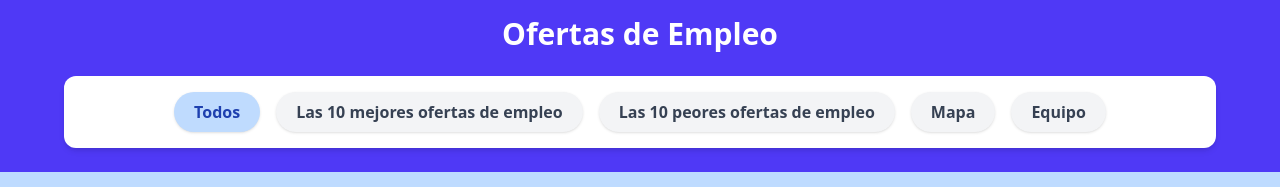
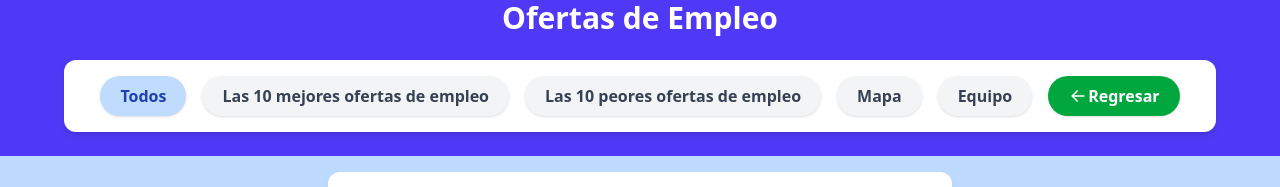
Before and after one commit to valu111/scraping, a website: page index2.html in a window 1280 px wide. Shown: the top 187 px of the page. Drawn offline with nearby package versions, Linux system fonts and the light colour scheme.

Commit message:
agrege boton de regresar al buscador en el index2.html

```diff
--- a/index2.html
+++ b/index2.html
@@ -16,7 +16,7 @@
       height: 400px;
       width: 100%;
       border-radius: 0.5rem;
-      }
+        }
 
     .active-tab {
       background-color: #bfdbfe; /* Tailwind blue-200 */
@@ -26,11 +26,11 @@
   </style>
 
 </head>
-<body class="bg-indigo-600 text-white py-4 shadow">
+<body class="bg-indigo-600 ">
 
-  <h1 class="text-3xl font-bold mb-6 text-center">Ofertas de Empleo</h1>
+  <h1 class="text-3xl font-bold mb-6 text-center text-white">Ofertas de Empleo</h1>
 
-<nav class="bg-white py-4 shadow-md rounded-xl max-w-6xl mx-auto mb-6">
+  <nav class="bg-white py-4 shadow-md rounded-xl max-w-6xl mx-auto mb-6">
   <ul id="tabList" class="flex flex-wrap justify-center gap-4 px-4">
     <li class="select-tab active-tab cursor-pointer bg-blue-200 text-blue-800 font-semibold px-5 py-2 rounded-full shadow hover:bg-blue-300 transition duration-300">
       Todos
@@ -47,11 +47,17 @@
     <li class="select-tab cursor-pointer bg-gray-100 text-gray-700 font-semibold px-5 py-2 rounded-full shadow hover:bg-gray-200 transition duration-300">
       Equipo
     </li>
-  </ul>
+<li
+  class="select-tab cursor-pointer bg-green-600 text-white font-semibold px-5 py-2 rounded-full shadow hover:bg-green-700 transition duration-300 flex items-center gap-2"
+  onclick="window.location.href='index.html'"
+>
+  <svg xmlns="http://www.w3.org/2000/svg" class="h-5 w-5" fill="none" viewBox="0 0 24 24" stroke="currentColor" stroke-width="2">
+    <path stroke-linecap="round" stroke-linejoin="round" d="M19 12H5m0 0l6-6m-6 6l6 6" />
+  </svg>
+  Regresar
+</li>
+
 </nav>
-
-
-
 
 <section class="select-context h-auto bg-blue-200 p-4 flex justify-center">
   <div class="w-full md:w-1/2 bg-white rounded-xl shadow-lg p-6">
@@ -114,12 +120,18 @@
 
       <section class="grid gap-8 grid-cols-1 md:grid-cols-3">
 
+        <!-- Tarjeta 1: Osvaldo -->
+        <!-- Tarjeta 1: Osvaldo -->
 <div class="bg-gray-100 rounded-xl shadow-lg overflow-hidden">
+  <!-- Imagen de cabecera -->
   <div class="h-40 bg-cover bg-center" style="background-image: url('img/fondo3.png');"></div>
+
+  <!-- Avatar -->
   <div class="flex justify-center -mt-12">
     <img class="w-24 h-24 rounded-full border-4 border-white shadow-md" src="img/potaxie1.webp" alt="Avatar Osvaldo">
   </div>
 
+  <!-- Información -->
   <div class="p-6 text-center">
     <h3 class="text-xl font-semibold text-gray-800">Osvaldo</h3>
     <p class="text-blue-500 mb-3">Desarrollador</p>
@@ -127,6 +139,7 @@
       Lorem ipsum dolor sit amet consectetur adipisicing elit. Laborum fugiat commodi eius iste fugit? Necessitatibus commodi possimus sunt modi sint.
     </p>
 
+    <!-- Botón de email limpio -->
     <div class="flex justify-center">
   <button class="flex items-center justify-center gap-2 px-5 py-2 bg-gray-800 text-white rounded-full text-sm hover:bg-gray-700 transition">
     <span>osvaldo@gmail.com</span>
@@ -140,6 +153,8 @@
   </button>
 </div>
 
+
+    <!-- Iconos sociales SVG más pequeños y centrados -->
     <div class="flex justify-center items-center gap-4 mt-6 h-1 w-1">
       <a href="#" target="_blank">
         <svg class="w-5 h-5"  xmlns="http://www.w3.org/2000/svg" x="0px" y="0px" width="100" height="100" viewBox="0 0 48 48">
@@ -160,13 +175,18 @@
   </div>
 </div>
 
-  <div class="bg-gray-100 rounded-xl shadow-lg overflow-hidden">
+
+      <!-- Tarjeta 2: Sarahi -->
+      <div class="bg-gray-100 rounded-xl shadow-lg overflow-hidden">
+  <!-- Imagen de cabecera -->
   <div class="h-40 bg-cover bg-center" style="background-image: url('img/fonfo1.webp');"></div>
 
+  <!-- Avatar -->
   <div class="flex justify-center -mt-12">
     <img class="w-24 h-24 rounded-full border-4 border-white shadow-md" src="img/potaxie4.jpg" alt="Avatar Sarahi">
   </div>
 
+  <!-- Información -->
   <div class="p-6 text-center">
     <h3 class="text-xl font-semibold text-gray-800">Sarahi</h3>
     <p class="text-blue-500 mb-3">Desarrollador</p>
@@ -174,6 +194,7 @@
       Lorem ipsum dolor sit amet consectetur adipisicing elit. Laborum fugiat commodi eius iste fugit? Necessitatibus commodi possimus sunt modi sint.
     </p>
 
+    <!-- Botón de email limpio -->
     <div class="flex justify-center">
   <button class="flex items-center justify-center gap-2 px-5 py-2 bg-gray-800 text-white rounded-full text-sm hover:bg-gray-700 transition">
     <span>sarahi@gmail.com</span>
@@ -187,6 +208,8 @@
   </button>
 </div>
 
+
+    <!-- Iconos sociales SVG más pequeños y centrados -->
     <div class="flex justify-center items-center gap-4 mt-6 h-1 w-1">
       <a href="#" target="_blank">
         <svg class="w-5 h-5"  xmlns="http://www.w3.org/2000/svg" x="0px" y="0px" width="100" height="100" viewBox="0 0 48 48">
@@ -206,13 +229,16 @@
     </div>
   </div>
 </div>
-  <div class="bg-gray-100 rounded-xl shadow-lg overflow-hidden">
+      <div class="bg-gray-100 rounded-xl shadow-lg overflow-hidden">
+  <!-- Imagen de cabecera -->
   <div class="h-40 bg-cover bg-center" style="background-image: url('img/fondo2.jpg');"></div>
 
+  <!-- Avatar -->
   <div class="flex justify-center -mt-12">
     <img class="w-24 h-24 rounded-full border-4 border-white shadow-md" src="img/potaxie5.jpg" alt="Avatar Osvaldo">
   </div>
 
+  <!-- Información -->
   <div class="p-6 text-center">
     <h3 class="text-xl font-semibold text-gray-800">Sheyla</h3>
     <p class="text-blue-500 mb-3">Desarrollador</p>
@@ -220,6 +246,7 @@
       Lorem ipsum dolor sit amet consectetur adipisicing elit. Laborum fugiat commodi eius iste fugit? Necessitatibus commodi possimus sunt modi sint.
     </p>
 
+    <!-- Botón de email limpio -->
     <div class="flex justify-center">
   <button class="flex items-center justify-center gap-2 px-5 py-2 bg-gray-800 text-white rounded-full text-sm hover:bg-gray-700 transition">
     <span>sheyla@gmail.com</span>
@@ -233,6 +260,8 @@
   </button>
 </div>
 
+
+    <!-- Iconos sociales SVG más pequeños y centrados -->
     <div class="flex justify-center items-center gap-4 mt-6 h-1 w-1">
       <a href="#" target="_blank">
         <svg class="w-5 h-5"  xmlns="http://www.w3.org/2000/svg" x="0px" y="0px" width="100" height="100" viewBox="0 0 48 48">
@@ -277,8 +306,7 @@
      integrity="sha256-20nQCchB9co0qIjJZRGuk2/Z9VM+kNiyxNV1lvTlZBo="
      crossorigin=""></script>
 
-
-     <script>
+       <script>
   document.querySelectorAll('.select-tab').forEach(tab => {
     tab.addEventListener('click', function () {
       document.querySelectorAll('.select-tab').forEach(el => {
@@ -291,6 +319,5 @@
     });
   });
 </script>
-
 </body>
 </html>
```
